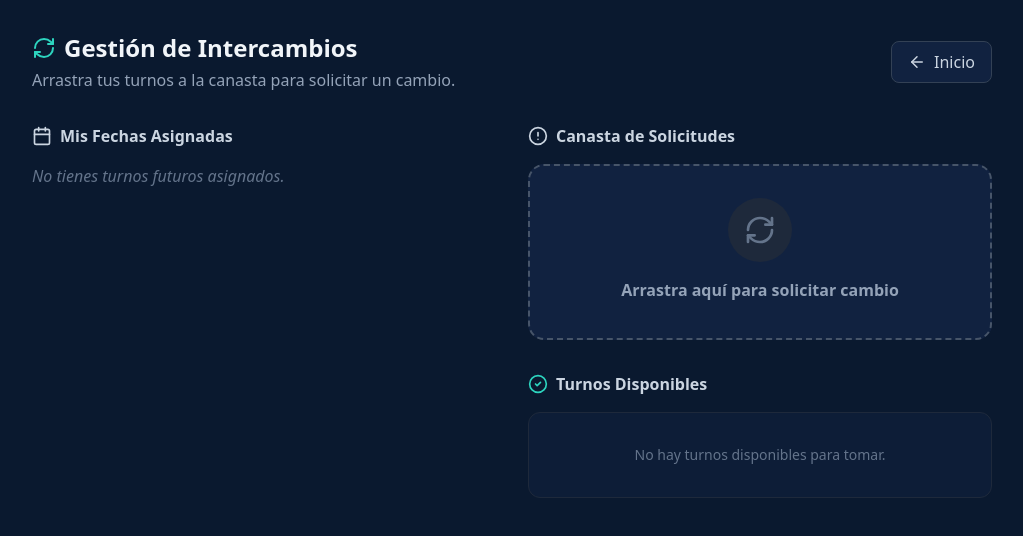
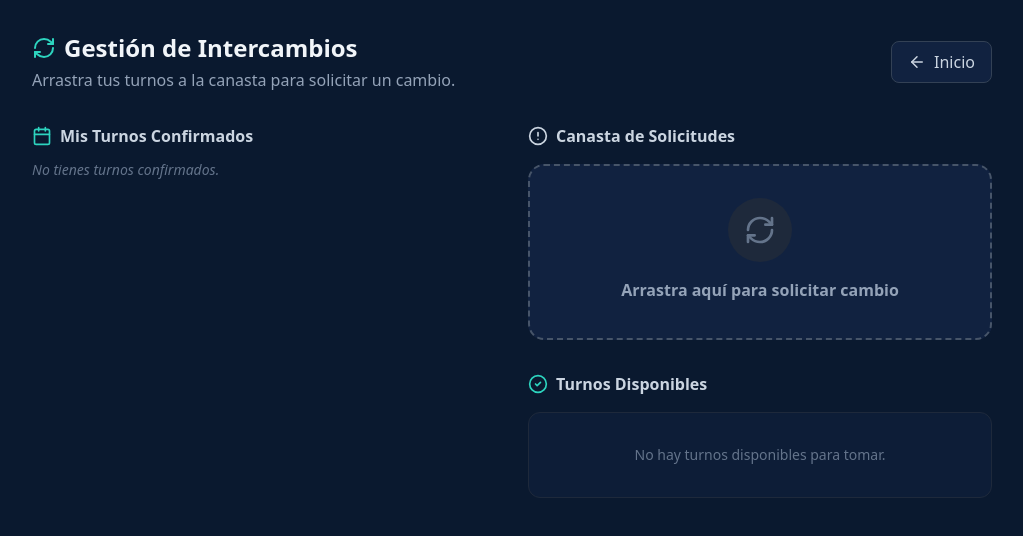
Before and after one commit to jancinn/cuna-frontend, a React (Vite) app: page /servidora/intercambios in a window 1280 px wide. Shown: the top 536 px of the page, without its empty margins (128-1151 px from the left). Built offline with nearby package versions, Linux system fonts and the light colour scheme.

Commit message:
feat: separate active shifts from exchange requests in UI

```diff
--- a/src/components/CunaIntercambiosServidora.jsx
+++ b/src/components/CunaIntercambiosServidora.jsx
@@ -225,26 +225,21 @@ export default function CunaIntercambiosServidora() {
 
             <div className="grid grid-cols-1 md:grid-cols-2 gap-8">
                 {/* COLUMNA IZQUIERDA: MIS TURNOS */}
-                <div className="space-y-4">
-                    <h2 className="font-bold text-slate-300 flex items-center gap-2">
-                        <Calendar size={20} />
-                        Mis Fechas Asignadas
+                <div className="space-y-6">
+                    {/* SECCIÓN 1: TURNOS CONFIRMADOS */}
+                    <div>
+                        <h2 className="font-bold text-slate-300 flex items-center gap-2 mb-3">
+                            <Calendar size={20} className="text-teal-400" />
+                            Mis Turnos Confirmados
                         </h2>
-
                         <div className="space-y-3">
-                        {myShifts.length > 0 ? (
-                            myShifts.map(shift => (
+                            {myShifts.filter(s => s.estado !== 'solicitud_cambio').length > 0 ? (
+                                myShifts.filter(s => s.estado !== 'solicitud_cambio').map(shift => (
                                     <div
                                         key={shift.id}
-                                    draggable={shift.estado !== 'solicitud_cambio'}
+                                        draggable={true}
                                         onDragStart={(e) => handleDragStart(e, shift)}
-                                    className={`
-                                        p-4 rounded-xl border transition-all flex items-center justify-between
-                                        ${shift.estado === 'solicitud_cambio'
-                                            ? 'bg-amber-900/20 border-amber-700/50 opacity-75 cursor-default'
-                                            : 'bg-[#112240] border-slate-700 hover:border-teal-400 hover:shadow-lg cursor-grab active:cursor-grabbing'
-                                        }
-                                    `}
+                                        className="p-4 rounded-xl border bg-[#112240] border-slate-700 hover:border-teal-400 hover:shadow-lg cursor-grab active:cursor-grabbing transition-all flex items-center justify-between"
                                     >
                                         <div>
                                             <p className="font-bold text-slate-100 capitalize">
@@ -254,25 +249,50 @@ export default function CunaIntercambiosServidora() {
                                                 <span className={`text-[10px] uppercase font-bold px-2 py-0.5 rounded ${shift.dia_semana === 'viernes' ? 'bg-purple-900/30 text-purple-300' : 'bg-teal-900/30 text-teal-300'}`}>
                                                     {shift.dia_semana}
                                                 </span>
-                                            {shift.estado === 'solicitud_cambio' && (
-                                                <span className="text-xs text-amber-400 font-bold flex items-center gap-1">
-                                                    <RefreshCw size={12} /> Solicitado
-                                                </span>
+                                            </div>
+                                        </div>
+                                        <div className="text-slate-500">
+                                            <ArrowRight size={20} />
+                                        </div>
+                                    </div>
+                                ))
+                            ) : (
+                                <p className="text-slate-500 italic text-sm">No tienes turnos confirmados.</p>
                             )}
                         </div>
                     </div>
 
-                                    {shift.estado !== 'solicitud_cambio' && (
-                                        <div className="text-slate-500">
-                                            <ArrowRight size={20} />
+                    {/* SECCIÓN 2: EN INTERCAMBIO */}
+                    {myShifts.some(s => s.estado === 'solicitud_cambio') && (
+                        <div>
+                            <h2 className="font-bold text-amber-400 flex items-center gap-2 mb-3 mt-6 border-t border-slate-700/50 pt-6">
+                                <RefreshCw size={20} />
+                                Solicitudes Pendientes
+                            </h2>
+                            <div className="space-y-3">
+                                {myShifts.filter(s => s.estado === 'solicitud_cambio').map(shift => (
+                                    <div
+                                        key={shift.id}
+                                        className="p-4 rounded-xl border bg-amber-900/10 border-amber-700/30 opacity-75 cursor-default flex items-center justify-between"
+                                    >
+                                        <div>
+                                            <p className="font-bold text-slate-300 capitalize">
+                                                {new Date(shift.fecha + 'T00:00:00').toLocaleDateString('es-ES', { weekday: 'long', day: 'numeric', month: 'long' })}
+                                            </p>
+                                            <div className="flex items-center gap-2 mt-1">
+                                                <span className="text-[10px] uppercase font-bold px-2 py-0.5 rounded bg-slate-700 text-slate-400">
+                                                    {shift.dia_semana}
+                                                </span>
+                                                <span className="text-xs text-amber-400 font-bold flex items-center gap-1">
+                                                    <RefreshCw size={12} /> Esperando relevo
+                                                </span>
+                                            </div>
+                                        </div>
+                                    </div>
+                                ))}
+                            </div>
                         </div>
                     )}
-                                </div>
-                            ))
-                        ) : (
-                            <p className="text-slate-500 italic">No tienes turnos futuros asignados.</p>
-                        )}
-                    </div>
                 </div>
 
                 {/* COLUMNA DERECHA: CANASTA Y OPORTUNIDADES */}
```
Also changed, not shown: 1 other file (tests, documents, lock files or other folders). Lines whose indentation alone changed are shown as unchanged.
